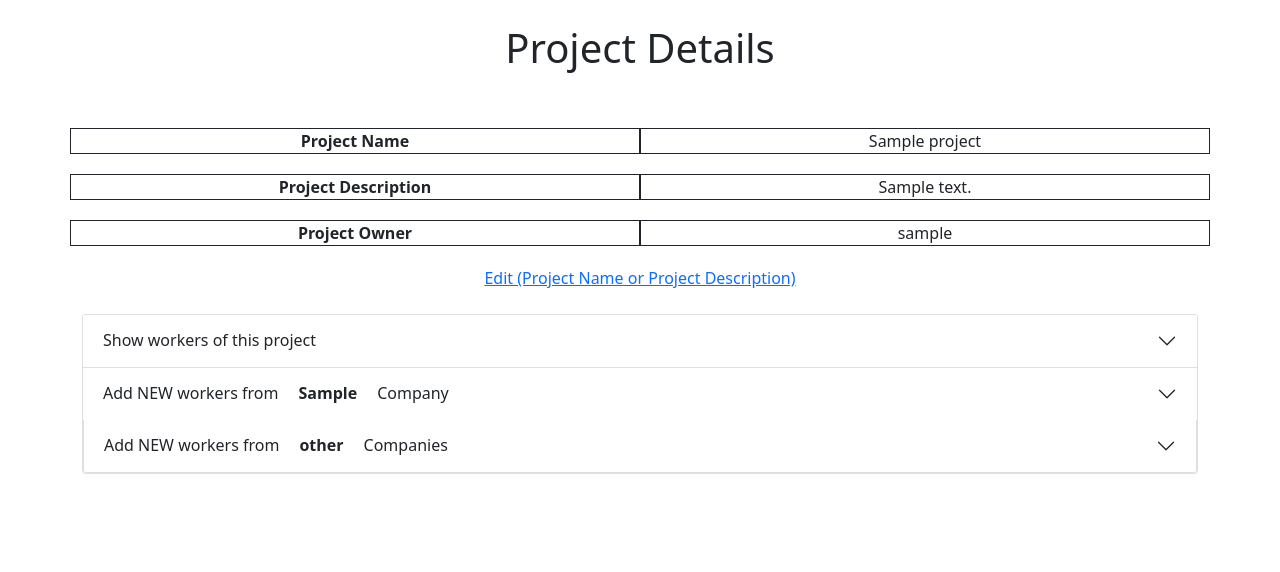
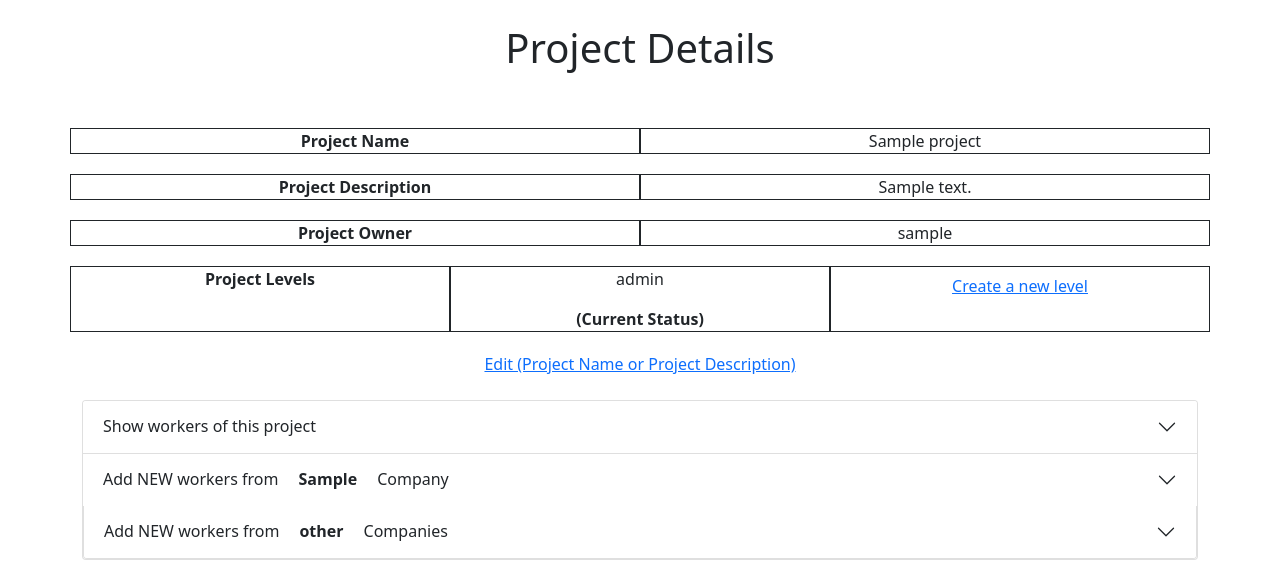
Before and after one commit to j-yeskay/pms-django, a Django app: page /projects/1/ in a window 1280 px wide. Shown: the part 58-630 px from the top of the page. Run offline with Django 3.2, Linux system fonts and the light colour scheme; a user stored in the database is signed in; tables that the repository leaves empty hold one stand-in row (values such as "Sample post"); data that the repository does not hold is empty.

Commit message:
add project level and status

```diff
--- a/pms/admin.py
+++ b/pms/admin.py
@@ -1,6 +1,7 @@
 from django.contrib import admin
-from . models import Notification, User, Project
+from . models import Notification, ProjectLevel, User, Project
 
 admin.site.register(User)
 admin.site.register(Project)
+admin.site.register(ProjectLevel)
 admin.site.register(Notification)
--- a/pms/models.py
+++ b/pms/models.py
@@ -1,5 +1,7 @@
 from django.db import models
 from django.contrib.auth.models import AbstractUser
+from django.db.models.base import Model
+from django.db.models.deletion import PROTECT
 
 
 class User(AbstractUser):
@@ -11,11 +13,21 @@ class Project(models.Model):
 	name = models.CharField(max_length = 255, null = False, blank = False)
 	description = models.CharField(max_length = 255, null = False, blank = False)
 	workers = models.ManyToManyField(User, blank = True)
+	all_status = models.ManyToManyField("ProjectLevel", blank = True)
+	current_status = models.ForeignKey("ProjectLevel", on_delete = models.CASCADE, blank = True, null = True, related_name = "status")
 	date_started = models.DateTimeField(auto_now_add = True)
 
 
 	def __str__(self):
 		return str(self.name + " by " + self.owner.username)
+
+
+class ProjectLevel(models.Model):
+	level_tag = models.CharField(max_length = 255)
+
+
+	def __str__(self):
+		return str(self.level_tag)
 
 
 class Notification(models.Model):
--- a/pms/templates/pms/projectdetails.html
+++ b/pms/templates/pms/projectdetails.html
@@ -39,6 +39,45 @@
 					{{ detail.owner }}
 				</div>
 			</div>
+			<div class="row" style="margin-bottom:20px;">
+    			<div class="col border border-dark">
+					<b>Project Levels</b>
+				</div>
+				{% for status in project_statuses %}
+					<div class="col border border-dark">
+						{% if status.level_tag|stringformat:'s' == detail.current_status|stringformat:'s' %}
+							<p>{{ status.level_tag }}</p>
+							<b>(Current Status)</b>
+						{% else %}
+							<p>{{ status.level_tag }}</p>
+							<a href="{% url 'moveproject' projectid=detail.id levelid=status.id %}">Move project here</a>
+						{% endif %}
+					</div>
+				{% endfor %}
+				<div class="col border border-dark">
+						<button type="button" class="btn btn-link" data-bs-toggle="modal" data-bs-target= "#exampleModal">Create a new level</button>
+								<div class="modal fade" id="exampleModal" tabindex="-1" aria-labelledby="exampleModalLabel" aria-hidden="true">
+									<div class="modal-dialog">
+										<div class="modal-content">
+										<div class="modal-header">
+											<h5 class="modal-title" id="exampleModalLabel">Create a new level</h5>
+											<button type="button" class="btn-close" data-bs-dismiss="modal" aria-label="Close"></button>
+										</div>
+										<div class="modal-body">
+											<form method = 'POST' class = "form-group" action = "{% url 'addnewlevel' projectid=detail.id %}">
+												{% csrf_token %}
+												<input type="text" name="leveltag" class="form-control">
+												<div class="modal-footer">
+													<button type="submit" class="btn btn-primary">Create</button>
+												</div>
+											</form>
+										</div>
+										</div>
+									</div>
+								</div>
+				</div>
+			</div>
+
 
 			{% if user_is_project_owner %}
 
--- a/pms/urls.py
+++ b/pms/urls.py
@@ -8,6 +8,8 @@ urlpatterns = [
 	path('createproject/', views.CreateProjectView, name = "createproject"),
 	path('projects/', views.ProjectsView, name = "projects"),
 	path('projects/<int:projectid>/', views.ProjectDetailsView, name = "projectdetails"),
+	path('projects/addnewlevel/<int:projectid>/', views.AddNewLevelView, name = "addnewlevel"),
+	path('projects/moveproject/<int:projectid>/<int:levelid>/', views.MoveProjectView, name = "moveproject"),
 	path('projects/changedetails/<int:projectid>/', views.ChangeProjectDetailsView, name = "changedetails"),
 	path('projects/addworker/<int:projectid>/<int:workerid>/', views.AddWorkersView, name = "addworker"),
 	path('projects/relieveworker/<int:projectid>/<int:workerid>/', views.RelieveFromProjectView, name = "relieveworker"),
--- a/pms/views.py
+++ b/pms/views.py
@@ -3,7 +3,7 @@ from django.shortcuts import redirect, render
 from django.contrib.auth import authenticate, login, logout
 from django.contrib.auth.decorators import login_required
 from django.contrib import messages
-from . models import Notification, Project, User
+from . models import Notification, Project, ProjectLevel, User
 from . utils import get_project_owner_id_username, worker_already_in_project, get_no_of_notifications, get_no_of_projects
 
 
@@ -27,6 +27,10 @@ def CreateProjectView(request):
 		name = request.POST['name']
 		description = request.POST['description']
 		p = Project.objects.create(owner = owner, name = name, description = description)
+		pl = ProjectLevel.objects.create(level_tag = "Created")
+		p.all_status.add(pl)
+		p.current_status = pl
+		p.save()
 		messages.success(request, "Project Created Successfully!")
 		return redirect('projectdetails', projectid = p.pk)
 
@@ -45,7 +49,7 @@ def ProjectsView(request):
 def ProjectDetailsView(request, projectid):
 	project_workers = Project.objects.get(id = projectid).workers.all()
 	project = Project.objects.filter(id = projectid)
-
+	project_statuses = Project.objects.get(id = projectid).all_status.all()
 	if request.user.id ==  project[0].owner.id:
 		user_is_project_owner = 1
 		exclude_this = [request.user.id, project[0].owner.id]
@@ -61,7 +65,7 @@ def ProjectDetailsView(request, projectid):
 		no_of_workers_from_same_company = len(workers_from_same_company)
 		no_of_workers_from_different_company = len(workers_from_different_company)
 
-		return render(request, 'pms/projectdetails.html', {'project': project,'project_workers': project_workers,'user_is_project_owner': user_is_project_owner,
+		return render(request, 'pms/projectdetails.html', {'project': project,'project_workers': project_workers, 'project_statuses': project_statuses, 'user_is_project_owner': user_is_project_owner,
 							'workers_from_same_company': workers_from_same_company, 'workers_from_different_company': workers_from_different_company,
 							'n_p_w': no_of_project_workers,'n_w_s_c': no_of_workers_from_same_company, 'n_w_d_c': no_of_workers_from_different_company,
 							'number_of_notifications': get_no_of_notifications(request)})
@@ -69,6 +73,26 @@ def ProjectDetailsView(request, projectid):
 		user_is_project_owner = 0
 		no_of_project_workers = len(project_workers)
 		return render(request, 'pms/projectdetails.html', {'project': project,'project_workers': project_workers, 'user_is_project_owner': user_is_project_owner, 'n_p_w': no_of_project_workers, 'number_of_notifications': get_no_of_notifications(request)})
+
+
+@login_required(login_url='index')
+def AddNewLevelView(request, projectid):
+	if request.method == "POST":
+		p = Project.objects.get(id = projectid)
+		pl = ProjectLevel.objects.create(level_tag = request.POST["leveltag"])
+		p.all_status.add(pl)
+		p.save()
+		return redirect("projectdetails", projectid=projectid)
+
+
+
+@login_required(login_url='index')
+def MoveProjectView(request, projectid, levelid):
+	p = Project.objects.get(id = projectid)
+	l = ProjectLevel.objects.get(id = levelid)
+	p.current_status = l
+	p.save()
+	return redirect("projectdetails", projectid=projectid)
 
 
 @login_required(login_url='index')
```
Also changed, not shown: pms/migrations/0002_auto_20210827_1059.py (added), pms/migrations/0003_auto_20210827_1104.py (added), pms/migrations/0004_auto_20210827_1109.py (added), pms/migrations/0005_auto_20210827_1114.py (added).
